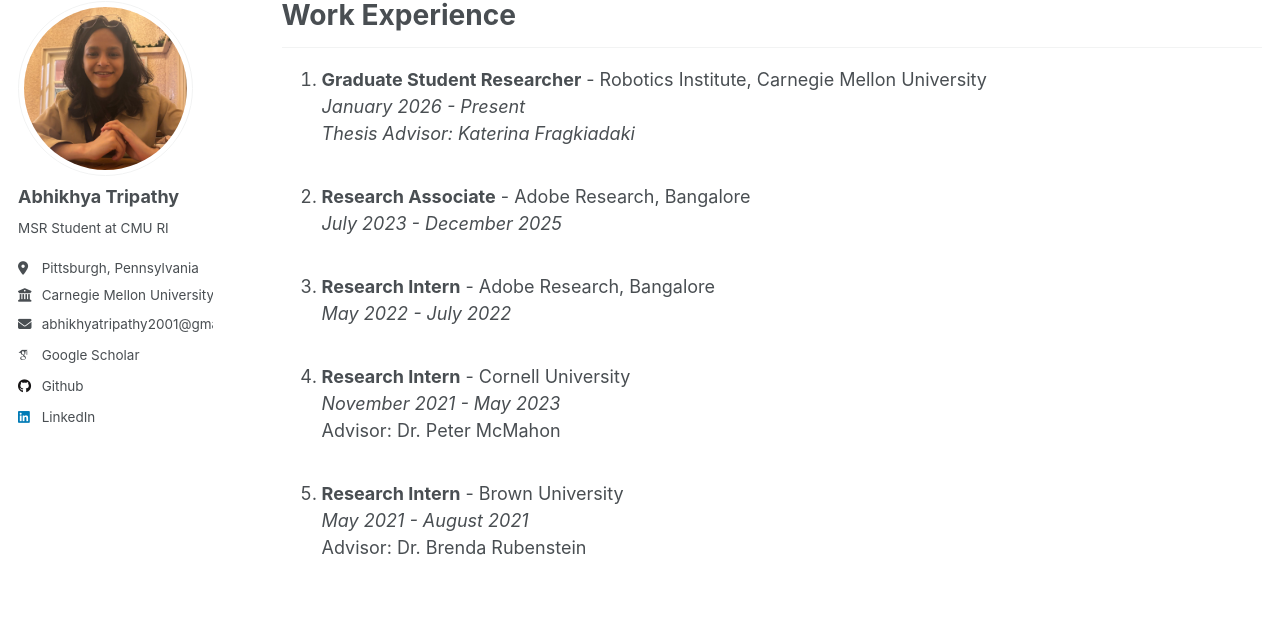
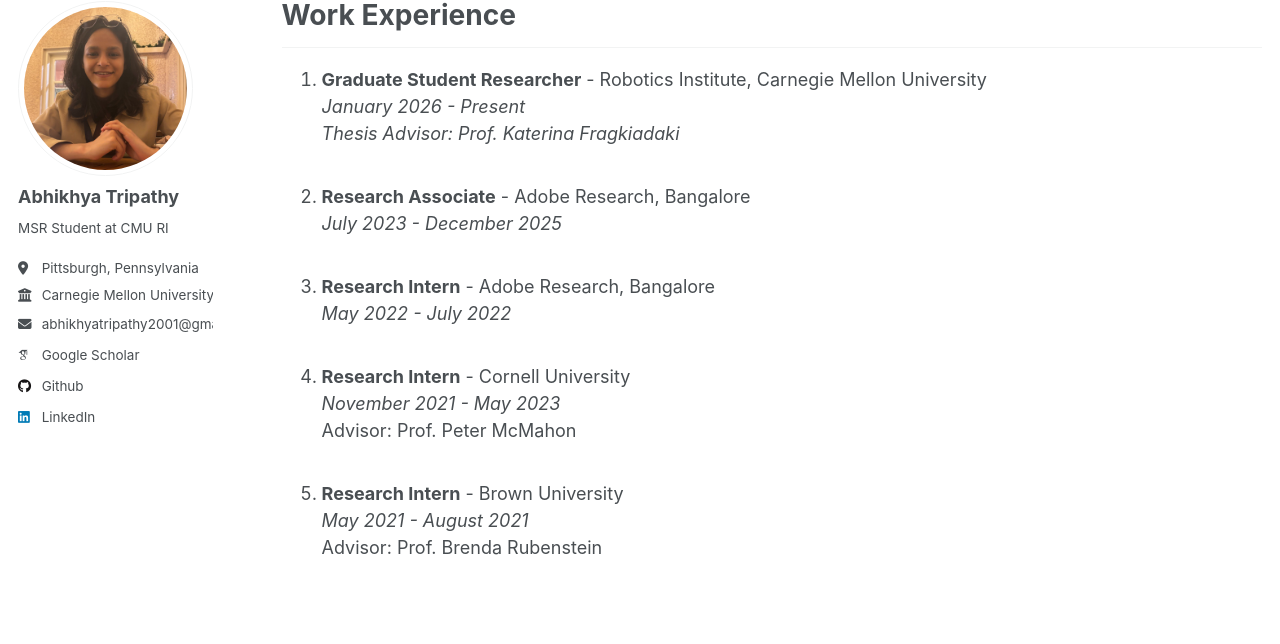
Before and after one commit to abhikhya2001/abhikhya2001.github.io, a Jekyll site: the page built from _pages/experience.html, in a window 1280 px wide and 1074 px high. Shown: the part 105-749 px from the top of the window. Built offline with Jekyll 4.4.1, drawn with Linux system fonts in a browser that asks for light colours; some web fonts are replaced.

Commit message:
Use Prof. title for advisors on experience page
Co-Authored-By: Claude Opus 5.5 <noreply@anthropic.com>

```diff
--- a/_pages/experience.html
+++ b/_pages/experience.html
@@ -13,7 +13,7 @@ author_profile: true
   <li>
     <b>Graduate Student Researcher</b> - Robotics Institute, Carnegie Mellon University<br>
     <i>January 2026 - Present</i><br>
-    <i>Thesis Advisor: Katerina Fragkiadaki</i>
+    <i>Thesis Advisor: Prof. Katerina Fragkiadaki</i>
   </li>
   <br>
   <li>
@@ -29,12 +29,12 @@ author_profile: true
   <li>
     <b>Research Intern</b> - Cornell University<br>
     <i>November 2021 - May 2023</i><br>
-    Advisor: Dr. Peter McMahon
+    Advisor: Prof. Peter McMahon
   </li>
   <br>
   <li>
     <b>Research Intern</b> - Brown University<br>
     <i>May 2021 - August 2021</i><br>
-    Advisor: Dr. Brenda Rubenstein
+    Advisor: Prof. Brenda Rubenstein
   </li>
 </ol>
```
